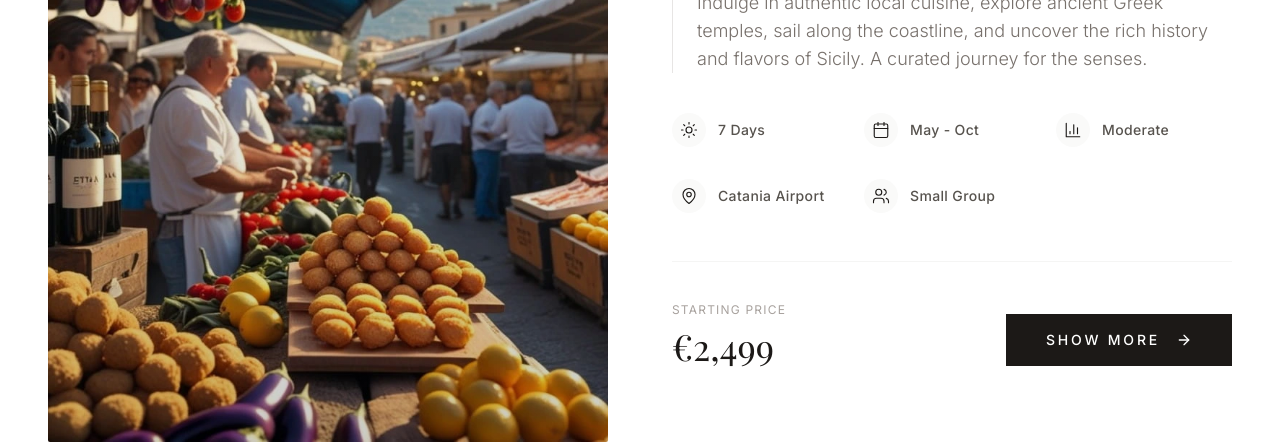
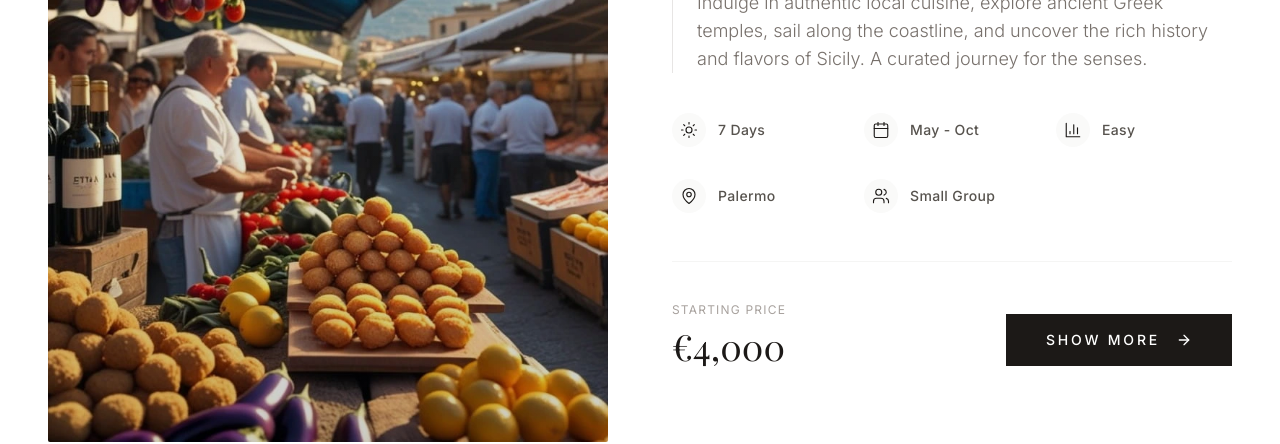
Before and after one commit to Soaja/roots-routes, a React (Vite) app: page / in a window 1280 px wide. Shown: the part 4460-4904 px from the top of the page. Built offline with nearby package versions, Linux system fonts and the light colour scheme; a web font is replaced by a local one.

Commit message:
Updated FeaturedExperience.tsx

```diff
--- a/components/FeaturedExperience.tsx
+++ b/components/FeaturedExperience.tsx
@@ -83,8 +83,8 @@ const FeaturedExperience: React.FC<FeaturedExperienceProps> = ({ onNavigate }) =
               <div className="grid grid-cols-2 md:grid-cols-3 gap-y-8 gap-x-4 mb-12">
                 <SpecItem icon={Sun} label="7 Days" />
                 <SpecItem icon={Calendar} label="May - Oct" />
-                <SpecItem icon={BarChart3} label="Moderate" />
-                <SpecItem icon={MapPin} label="Catania Airport" />
+                <SpecItem icon={BarChart3} label="Easy" />
+                <SpecItem icon={MapPin} label="Palermo" />
                 <SpecItem icon={Users} label="Small Group" />
               </div>
 
@@ -94,7 +94,7 @@ const FeaturedExperience: React.FC<FeaturedExperienceProps> = ({ onNavigate }) =
                   <span className="text-stone-400 text-xs tracking-widest uppercase mb-2 block">
                     Starting Price
                   </span>
-                  <div className="text-4xl font-serif text-stone-900">€2,499</div>
+                  <div className="text-4xl font-serif text-stone-900">€4,000</div>
                 </div>
 
                 <motion.button
```
